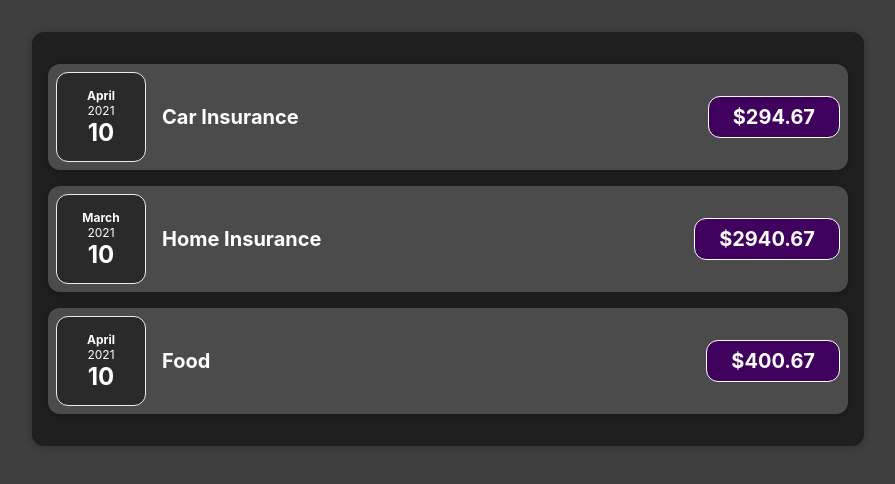
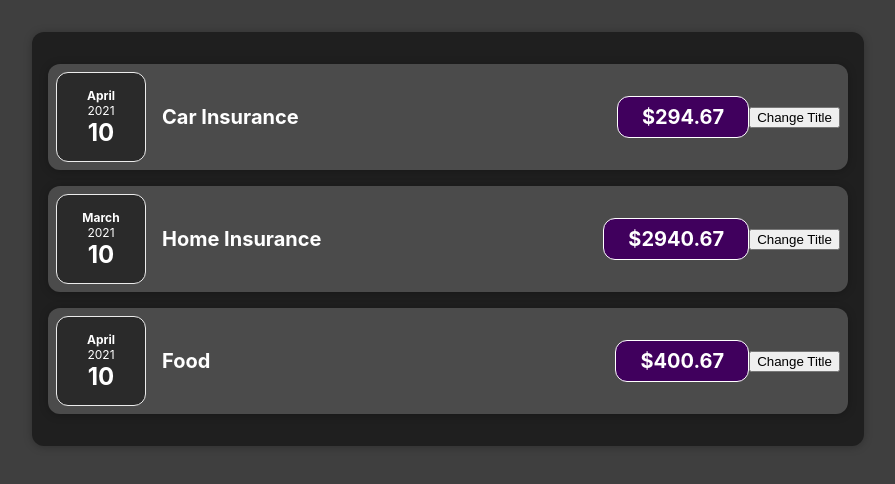
Before and after one commit to jamesferry84/react-udemy-course, a React (Create React App) app: page / in a window 1280 px wide. Shown: the top 484 px of the page, without its empty margins (192-1087 px from the left). Built offline with nearby package versions, Linux system fonts and the light colour scheme.

Commit message:
adding state

```diff
--- a/src/components/Expenses/ExpenseItem.js
+++ b/src/components/Expenses/ExpenseItem.js
@@ -2,16 +2,23 @@
 import './ExpenseDate'
 import Card from "../UI/Card";
 import ExpenseDate from "./ExpenseDate";
+import { useState } from 'react'
 
 const ExpenseItem = (props) => {
+    const [title, setTitle] = useState(props.title);
+
+    const clickHandler = () => {
+        setTitle("Updated!");
+    }
 
     return (
         <Card className="expense-item">
             <ExpenseDate date={props.date} />
             <div className="expense-item__description">
-                <h2>{props.title}</h2>
+                <h2>{title}</h2>
                 <div className="expense-item__price">${props.amount}</div>
             </div>
+            <button onClick={clickHandler}>Change Title</button>
         </Card>
     );
 }
```
